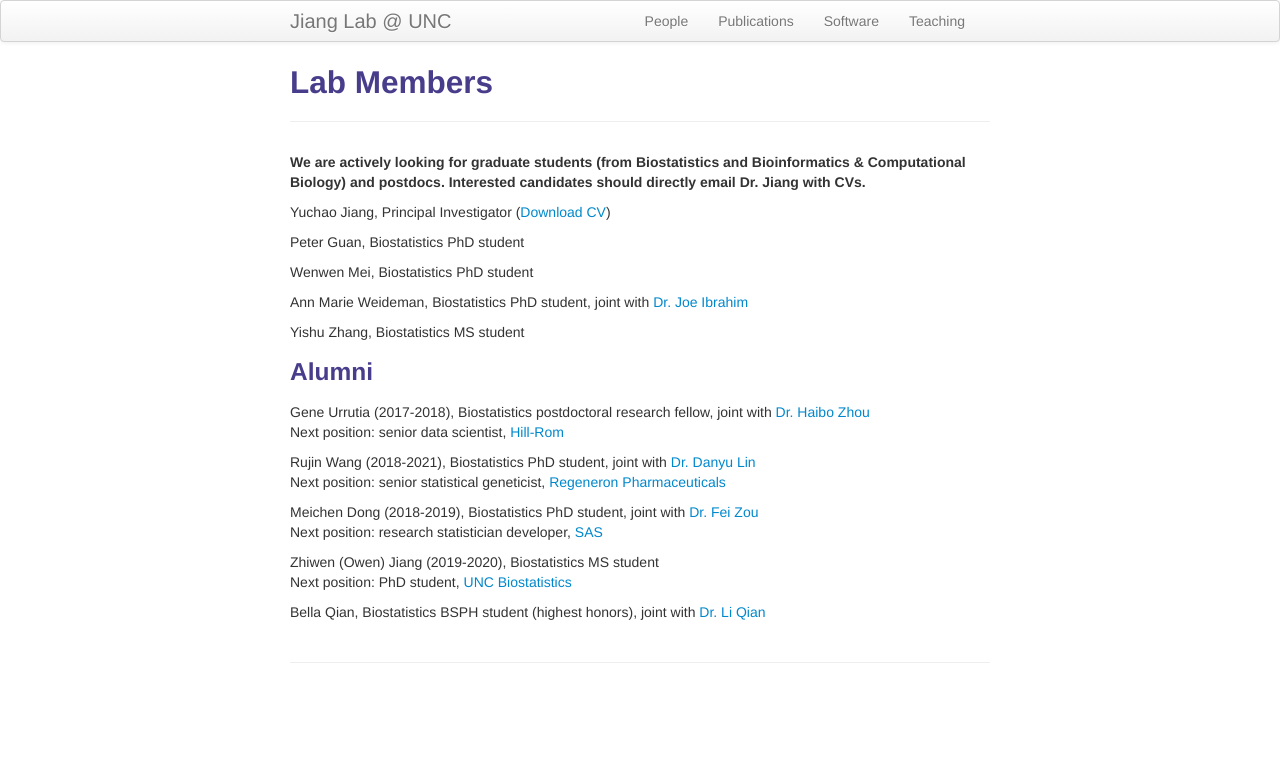
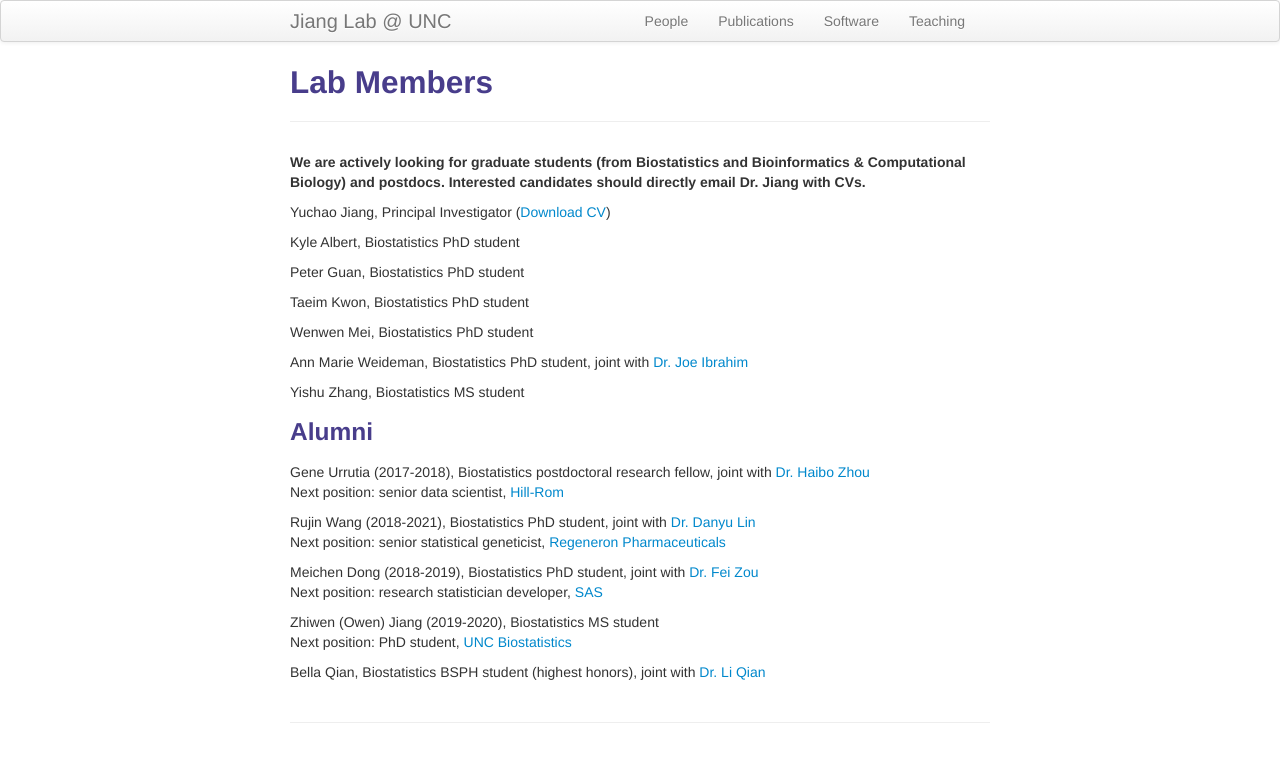
Before and after one commit to yuchaojiang/yuchaojiang.github.io, a Jekyll site: the page built from pages/people.md, in a window 1280 px wide. Shown: the top 762 px of the page. Built offline with Jekyll 4.4.1, drawn with Linux system fonts in a browser that asks for light colours.

Commit message:
Update people.md

```diff
--- a/pages/people.md
+++ b/pages/people.md
@@ -8,7 +8,11 @@ description: Jiang Lab Members
 
 Yuchao Jiang, Principal Investigator (<a href="https://www.dropbox.com/s/puigrekyu9mdcbm/CV_Yuchao_Jiang.pdf?dl=0" title="Download CV as PDF">Download CV</a>)
 
+Kyle Albert, Biostatistics PhD student
+
 Peter Guan, Biostatistics PhD student
+
+Taeim Kwon, Biostatistics PhD student
 
 Wenwen Mei, Biostatistics PhD student
 
```
